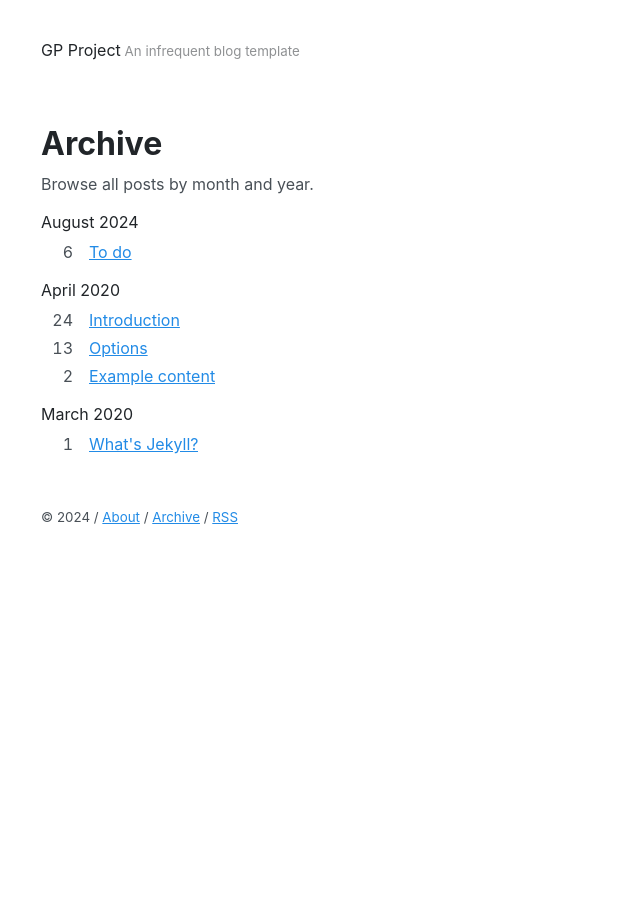
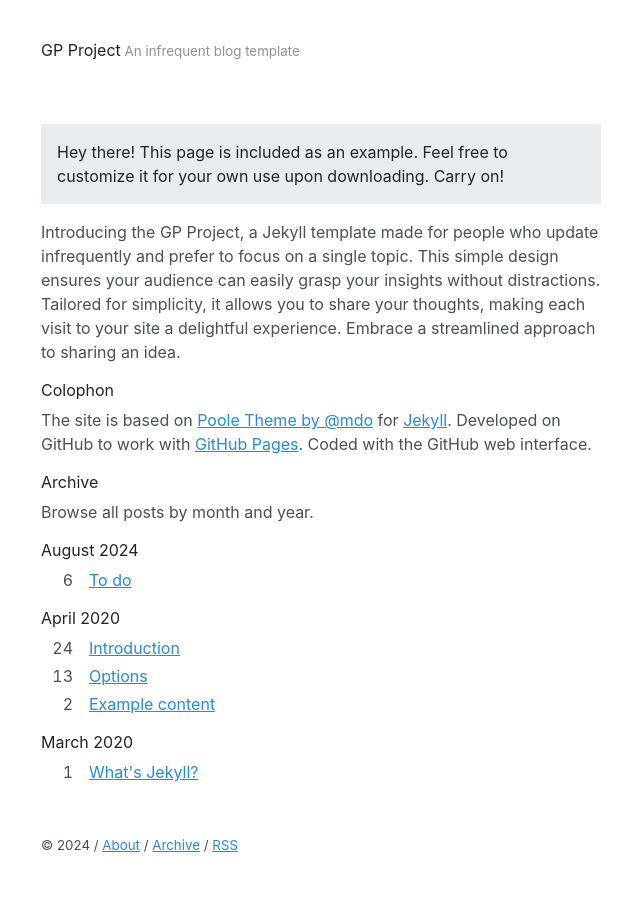
Before and after one commit to akmolteni/gp, a Jekyll site: the page built from archive.md, in a window 1280 px wide. Shown: the whole page, without its empty margins (319-959 px from the left). Built offline with Jekyll 4.4.1, drawn with Linux system fonts in a browser that asks for light colours.

Commit message:
Update archive.md

```diff
--- a/archive.md
+++ b/archive.md
@@ -1,9 +1,17 @@
 ---
 layout: toc
-title: Archive
+title: About + Archives
 ---
+<p class="message">
+  Hey there! This page is included as an example. Feel free to customize it for your own use upon downloading. Carry on!
+</p>
 
-# Archive
+Introducing the GP Project, a Jekyll template made for people who update infrequently and prefer to focus on a single topic. This simple design ensures your audience can easily grasp your insights without distractions. Tailored for simplicity, it allows you to share your thoughts, making each visit to your site a delightful experience. Embrace a streamlined approach to sharing an idea.
+
+## Colophon
+The site is based on [Poole Theme by @mdo](https://github.com/poole) for [Jekyll](https://jekyllrb.com). Developed on GitHub to work with [GitHub Pages](https://pages.github.com). Coded with the GitHub web interface.
+
+## Archive
 
 Browse all posts by month and year.
 
```
